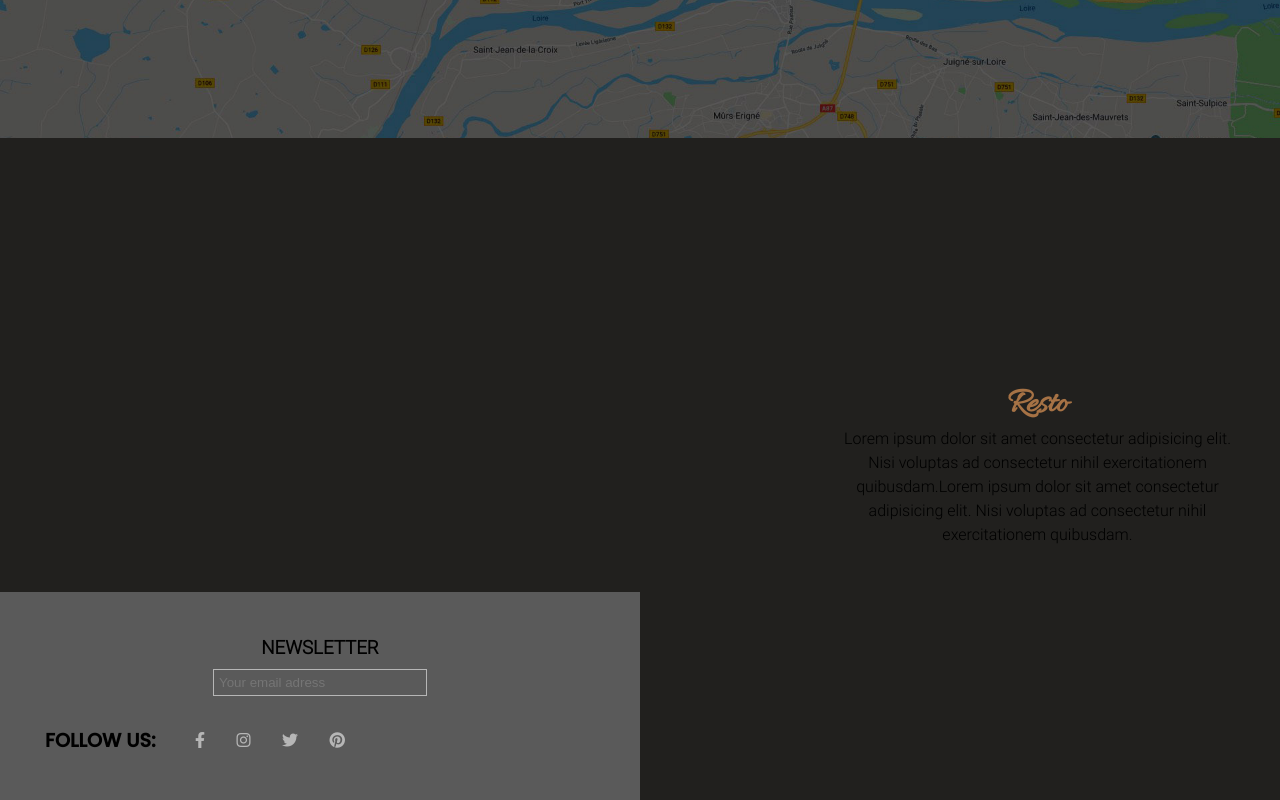
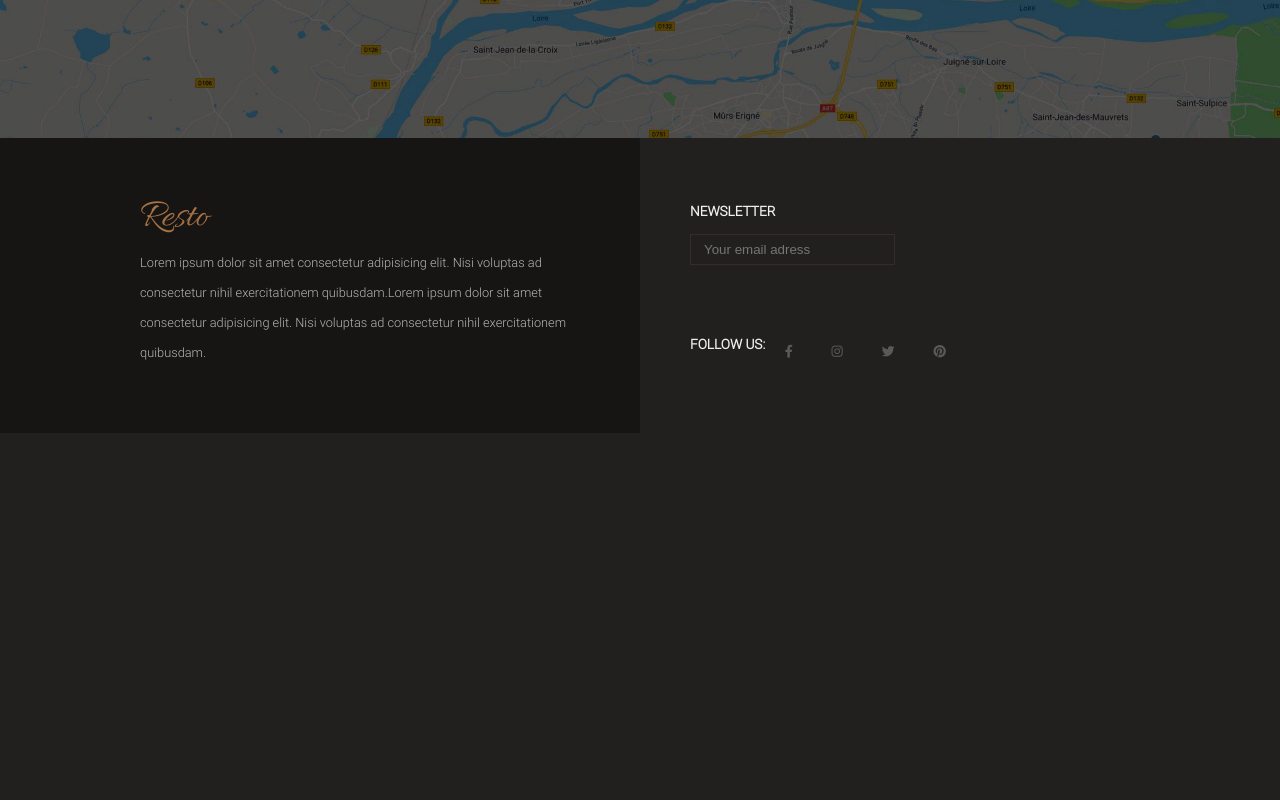
Before and after one commit to StevenJamet/leResto-sass, a plain HTML site: page index.html in a window 1280 px wide. Shown: the part 4158-4958 px from the top of the page. After the commit the page ends 4591 px from the top, so only its background shows below. Drawn offline with Linux system fonts and the light colour scheme.

Commit message:
site fini avec correction et media query

```diff
--- a/assets/styles/_footer.scss
+++ b/assets/styles/_footer.scss
@@ -1,49 +1,96 @@
 footer{
-    margin: 200px 0 0;
+    background: url(/assets/img/bg-footer.jpg) center/cover;
+    text-align: left;
+    padding: 65px 32px;
+    color: var(--white);
+
+    @media screen and (max-width: 680px) {
+        background: none;
+    }
+}
+
+.footer-content{
+    max-width: 1000px;
+    margin: 0 auto;
     display: grid;
     grid-template-columns: 50% 50%;
+
+    @media screen and (max-width: 680px) {
+        grid-template-columns: 1fr;
+    }
+
     .left-part{
-        padding: 45px 45px 45px 200px;
+        padding-right: 30px;
+        line-height: 30px;
+
+        @media screen and (max-width: 680px) {
+            display: none;
+        }
+
         h2{
-            font-family: "allura", sans-serif;
+            font-family: allura;
+            font-size: 2.5rem;
+            font-weight: 100;
             color: var(--gold);
-            font-size: 2.2rem;
+            margin-bottom: 15px;
         }
+
         p{
-            line-height: 1.5rem;
+            font-size: 0.8rem;
+            color: var(--grey);
         }
     }
+
     .right-part{
-        background: rgb(90, 90, 90);
-        padding: 45px;
-        h4{
-            text-transform: uppercase;
-            font-family: "poppins";
-            font-size: 1.2rem;
+        padding-left: 50px;
+        display: grid;
+        grid-template-rows: 1fr 1fr;
+
+        @media screen and (max-width: 680px) {
+            padding-left: 20px;
         }
+
+        h3{
+            font-size: 0.85rem;
+        }
+
         input{
+        margin-top: 15px;
         background: none;
-            border: solid 1px var(--grey);
-            padding: 5px 30px 5px 5px;
-            margin-top: 10px;
+        border: 1px solid rgba(166, 114, 68, 0.151);
+        padding: 7px 13px;
+        width: 250;
+
+        @media screen and (max-width: 680px) {
+            width: 150px;
+        }
         }
         .social{
             display: flex;
-                justify-content: space-between;
-                align-items: center;
-                margin-top: 30px;
-                max-width: 300px;
-                nav{
+            margin-top: 50px;
+
+            h3{
+                @media screen and (max-width: 680px) {
+                    display: none;
+                }
+            }
+
             ul{
-                        display: flex;
-                        justify-content: space-between;
-                        width: 150px;
+                @include alignChildren(space-around);
+                flex-wrap: wrap;
+                color: #595956;
+                font-size: 0.8rem;
+                width: 200px;
+                cursor: pointer;
+
                 i{
-                            color: var(--grey);
+                    transition: 0.2s;
+
+                    &:hover{
+                        transform: scale(1.5);
                     }
                 }
             }
         }
-
     }
 }
--- a/assets/styles/_header.scss
+++ b/assets/styles/_header.scss
@@ -10,6 +10,10 @@ header{
         max-width: 1100px;
         margin: 0 auto;
         align-items: center;
+
+        @media screen and (max-width: 680px) {
+            grid-template-columns: 50% 10% 40%;;
+        }
         .logo{
             font-family: "allura";
             font-size: 2rem;
@@ -22,6 +26,10 @@ header{
                 text-transform: uppercase;
                 font-size: 0.7rem;
                 padding: 0 30px;
+
+                @media screen and (max-width: 680px) {
+                    display: none;
+                }
 
                 li{
                     cursor: pointer;
@@ -64,6 +72,11 @@ header{
                 font-weight: 700;
                 margin-top: -28px;
                 font-family: "poppins";
+
+                @media screen and (max-width: 680px) {
+                    font-size: 2rem;
+                    margin-top: -15px;
+                }
             }
             img{
                 height: 27px;
--- a/assets/styles/_main.scss
+++ b/assets/styles/_main.scss
@@ -4,6 +4,10 @@
     display: grid;
     grid-template-columns: 50% 50%;
     background: var(--white);
+
+    @media screen and (max-width: 680px) {
+        grid-template-columns: 1fr;
+    }
 
     .left-part{
         background: var(--white);
@@ -40,6 +44,10 @@
     }
     .right-part{
         background: url(/assets/img/store-01.jpg) center/cover;
+
+        @media screen and (max-width: 680px) {
+            display: none;
+        }
     }
 }
 /**************section 2 présentation du menu ***************/
@@ -64,13 +72,19 @@
       font-family: "allura";
       font-weight: 500;
       padding: 60px 0 30px;
+
     }
     ul {
-      @include alignChildren(space-around);
-      width: 50%;
-      margin: 30px auto;
-      min-width: 500px;
+        @include alignChildren(space-around);
+        width: 50%;
+        margin: 30px auto;
+        min-width: 500px;
 
+        @media screen and (max-width: 680px) {
+          min-width: 200px;
+          width: 90%;
+          font-size: 0.65rem;
+      }
 
       li {
         border-bottom: 1px solid var(--grey);
@@ -89,6 +103,10 @@
       grid-template-columns: 50% 50%;
       z-index: 1000;
       position: relative;
+
+      @media screen and (max-width: 680px) {
+        grid-template-columns: 1fr;
+    }
 
 
       .meal {
@@ -143,6 +161,10 @@
         background: var(--white);
         max-width: 1050px;
         margin: 0 auto;
+
+        @media screen and (max-width: 850px) {
+            grid-template-columns: 1fr;
+        }
 
         .hours{
             padding: 24px;
@@ -206,6 +228,10 @@
                 grid-template-columns: 1fr 1fr 1fr;
                 margin-bottom: 30px;
 
+                @media screen and (max-width: 680px) {
+                    grid-template-columns: 1fr;
+                }
+
                 >*{
                     padding: 10px 0;
                     margin: 10px;
@@ -238,6 +264,10 @@
 /************ Events part **********/
 .section4{
     padding: 50px 20px 90px;
+
+    @media screen and (max-width: 680px) {
+        display: none;
+    }
 
     .event-container{
         max-width: 1000px;
--- a/assets/styles/_settings.scss
+++ b/assets/styles/_settings.scss
@@ -26,6 +26,7 @@
     display: flex;
     align-items: center;
     justify-content: $space;
+    align-items: center;
 }
 
 *{
--- a/index.html
+++ b/index.html
@@ -245,8 +245,6 @@
 
         <footer>
             <div class="footer-content">
-
-            </div>
                 <div class="left-part">
                     <h2>Resto</h2>
                     <p>
@@ -259,22 +257,17 @@
                         <input type="mail" placeholder="Your email adress">
                     </div>
                     <div class="social">
-                    <h4>Follow us:</h4>
-                    <nav>
+                        <h3>FOLLOW US:</h3>
                         <ul>
                             <li><i class="fa-brands fa-facebook-f"></i></li>
                             <li><i class="fa-brands fa-instagram"></i></li>
                             <li><i class="fa-brands fa-twitter"></i></li>
                             <li><i class="fa-brands fa-pinterest"></i></li>
                         </ul>
-                    </nav>
                     </div>
                 </div>
-
+            </div>
         </footer>
-
-
-
     </main>
 </body>
 </html>
```
Also changed, not shown: index.css, 1 other file. Lines whose indentation alone changed are shown as unchanged.
